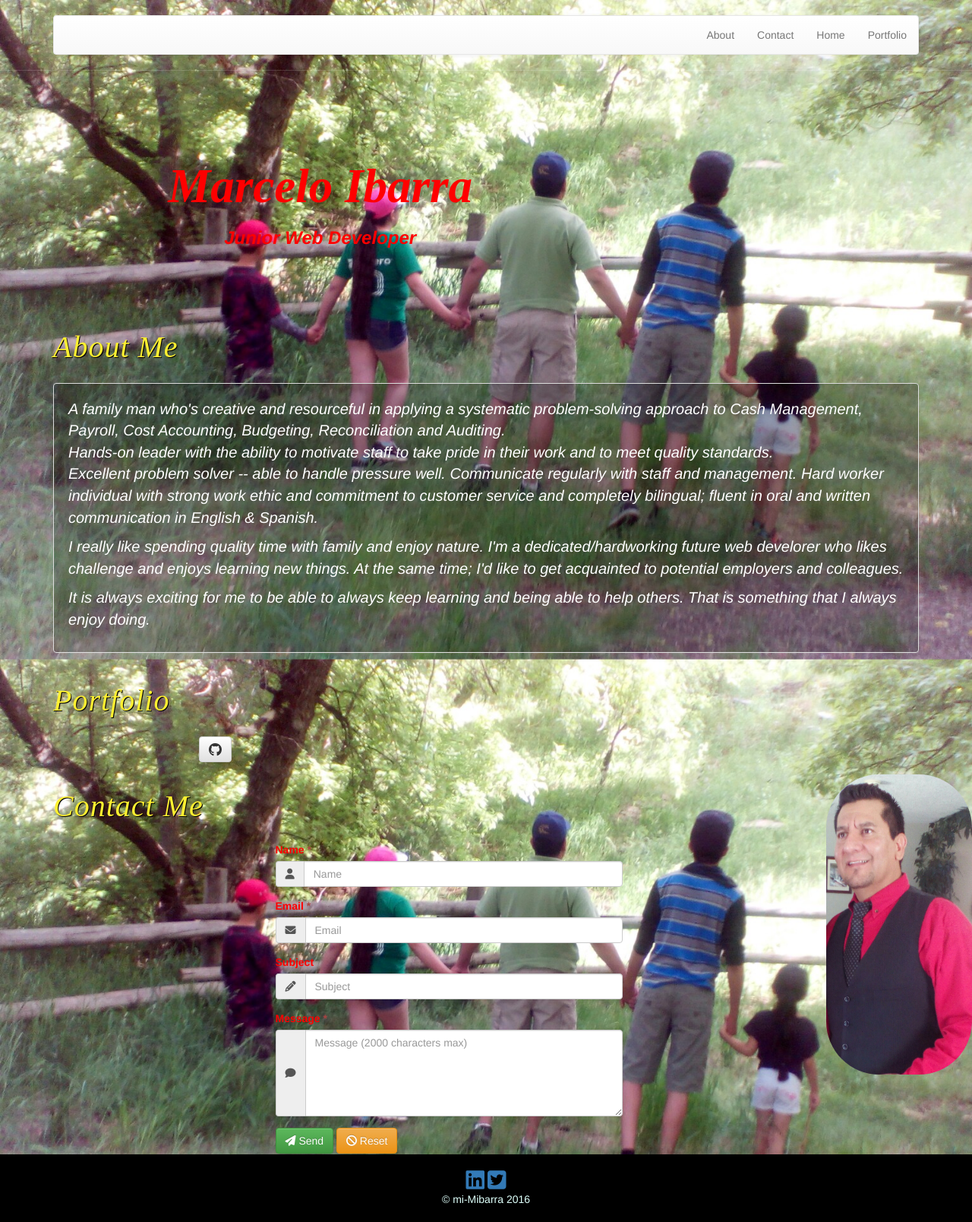
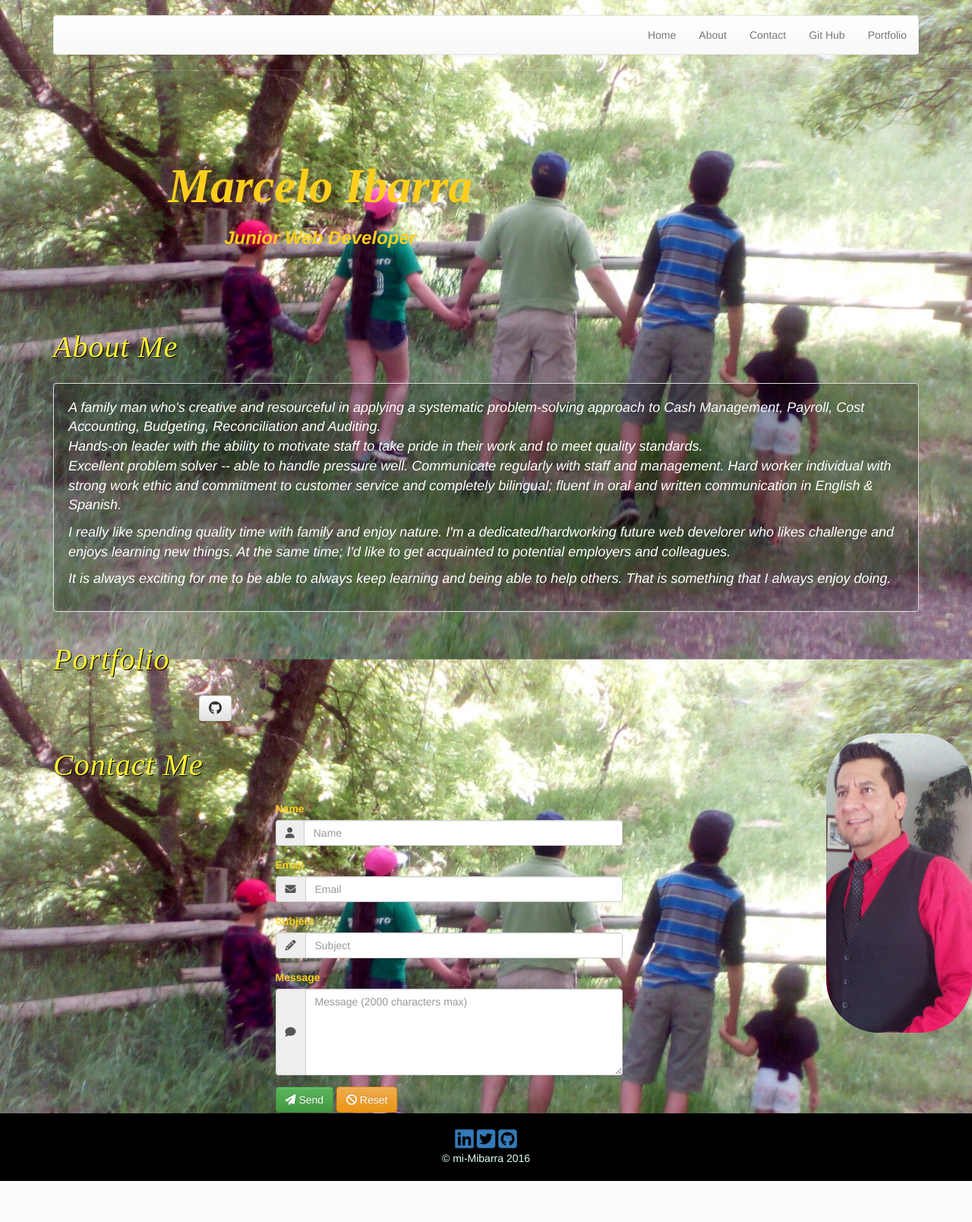
Before and after one commit to marcelo-ibarra/p-w-site, a PHP site: page / in a window 1280 px wide. Shown: the whole page at 76% size. After the commit the page ends 1554 px from the top, so only its background shows below. Run offline with PHP 8.4, Linux system fonts and the light colour scheme; some libraries are stand-ins or nearby versions.

Commit message:
fixed Git Hub icon, titles and other changes after first check in

```diff
--- a/public_html/css/style.css
+++ b/public_html/css/style.css
@@ -19,7 +19,7 @@ body {
 	background: url("../images/mountains1.5.JPG") no-repeat center;
 	background-attachment: fixed;
 	background-size: cover;
-	color: red;
+	color: #ffce1d;
 }
 
 .jumbotron {
@@ -106,12 +106,12 @@ main {
 }
 
 .well {
-	background: rgba(0, 0, 0, 0.22);
+	background: rgba(0, 0, 0, 0.23);
 	color: white;
 	/*
 border: solid #0af7f
 	*/
-	font-size: 2rem;
+	font-size: 1.80rem;
 }
 /******************************************
 * Footer Styles
--- a/public_html/index.php
+++ b/public_html/index.php
@@ -77,9 +77,10 @@
 								<!-- Collect the nav links, forms, and other content for toggling -->
 								<div class="collapse navbar-collapse" id="bs-example-navbar-collapse-1">
 									<ul class="nav navbar-nav navbar-right">
+										<li><a href="#">Home</a></li>
 										<li><a href="#">About</a></li>
 										<li><a href="#">Contact</a></li>
-										<li><a href="#">Home</a></li>
+										<li><a href="#">Git Hub</a></li>
 										<li><a href="#">Portfolio</a> </li>
 										<!--<li class="dropdown">
 											<a href="#" class="dropdown-toggle" data-toggle="dropdown" role="button" aria-haspopup="true" aria-expanded="false">Moar Links <span class="caret"></span></a>
@@ -222,6 +223,7 @@
 					<div class="copyright text-center">
 						<a href="https://www.linkedin.com/in/marcelo-ibarra"><i class="fa fa-linkedin-square fa-2x" aria-hidden="true"></i></a>
 						<a href="https://twitter.com/@ibarrahuex"><i class="fa fa-twitter-square fa-2x" aria-hidden="true"></i></a>
+							<a href="https://github.com/marcelo-ibarra"><i class="fa fa-github-square fa-2x" aria-hidden="true"></i></a>
 						<br>
 						&copy;  mi-Mibarra 2016
 					</div>
```
